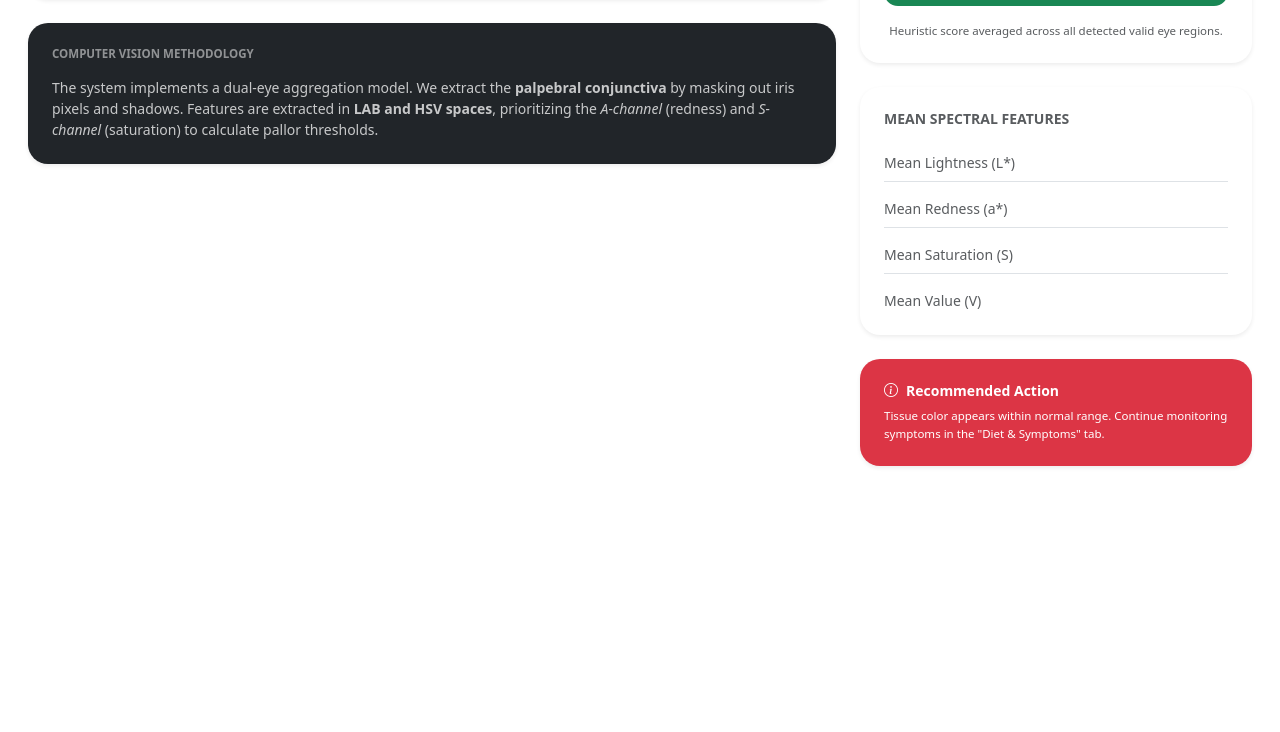
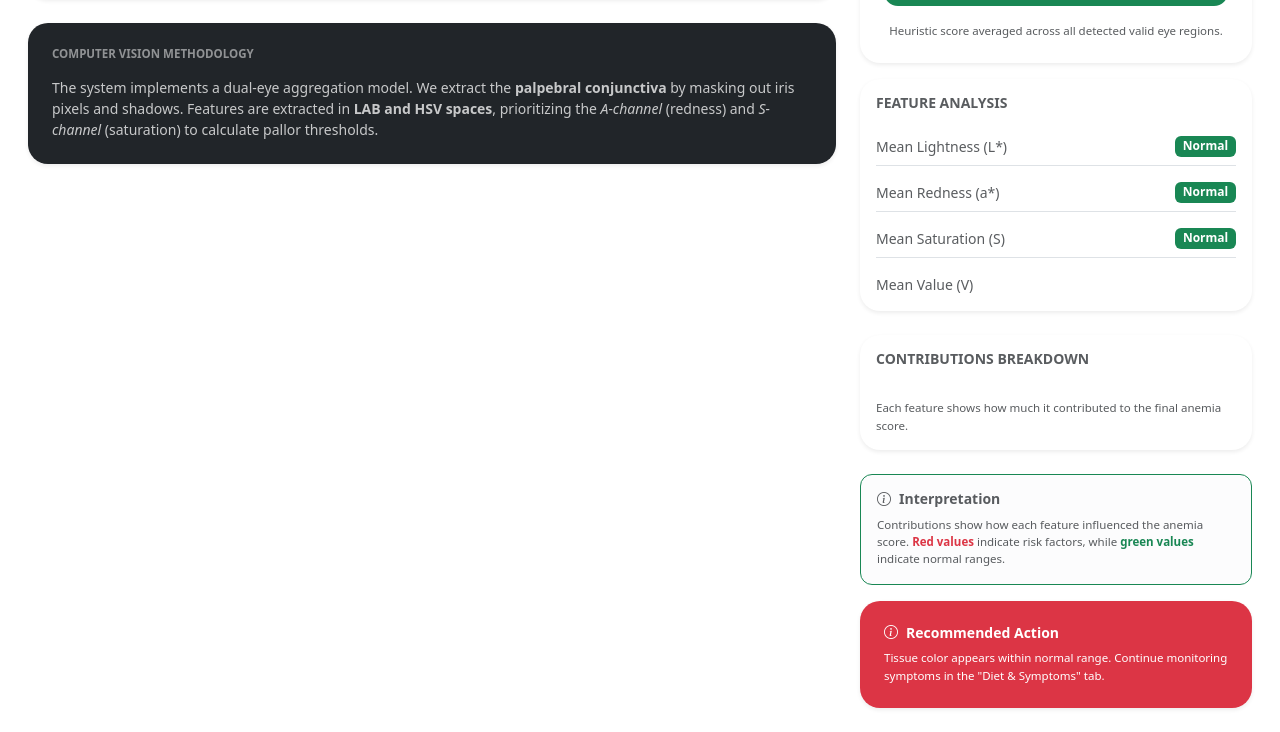
Before and after one commit to babithakur/HemoTrack, a Flask app: template app/templates/conjunctiva_result.html in a window 1280 px wide. Shown: the part 362-1094 px from the top of the page. Before the commit the page ends 829 px from the top, so only its background shows below. Run offline with Flask 3, Linux system fonts and the light colour scheme; the template is opened without the code that fills it, so the values that code supplies are empty; parts of the project's set-up code (start-up, migrations or seed data) failed here and were passed over.

Commit message:
Minor improvements in conjunctiva scan

```diff
--- a/app/templates/conjunctiva_result.html
+++ b/app/templates/conjunctiva_result.html
@@ -99,12 +99,7 @@
                             </div>
                         </div>
                         {% endfor %}
-
-
                     </div>
-
-
-
                 </div>
             </div>
 
@@ -120,7 +115,7 @@
         <!-- RIGHT: Numeric Results & Risk -->
         <div class="col-lg-4">
             <!-- Likelihood Score -->
-            <div class="card border-0 shadow-sm p-4 mb-4 text-center" style="border-radius: 20px;">
+            <div class="card border-0 shadow-sm p-4 mb-3 text-center" style="border-radius: 20px;">
                 <h6 class="fw-bold text-muted text-uppercase small mb-3">Anemia Likelihood</h6>
                 <div class="display-4 fw-bold text-danger mb-1">{{ result.score }}%</div>
                 <div class="badge
@@ -135,26 +130,74 @@
                 </p>
             </div>
 
-            <!-- Detailed Features -->
-            <div class="card border-0 shadow-sm p-4 mb-4" style="border-radius: 20px;">
-                <h6 class="fw-bold text-muted text-uppercase small mb-4">Mean Spectral Features</h6>
+
+
+        <!-- Feature Analysis -->
+        <div class="card border-0 shadow-sm p-3 mb-4" style="border-radius: 20px;">
+            <h6 class="fw-bold text-muted text-uppercase small mb-4">Feature Analysis</h6>
 
             <div class="feature-row d-flex justify-content-between mb-3 pb-2 border-bottom">
                 <span class="small text-muted">Mean Lightness (L*)</span>
                 <span class="fw-bold">{{ result.features['mean_lightness'] }}</span>
+                {% if result.features['mean_lightness'] > 115 %}
+                    <span class="badge bg-danger">Risk</span>
+                {% else %}
+                    <span class="badge bg-success">Normal</span>
+                {% endif %}
             </div>
+
             <div class="feature-row d-flex justify-content-between mb-3 pb-2 border-bottom">
                 <span class="small text-muted">Mean Redness (a*)</span>
                 <span class="fw-bold text-danger">{{ result.features['mean_redness'] }}</span>
+                {% if result.features['mean_redness'] < 145 %}
+                    <span class="badge bg-danger">Risk</span>
+                {% else %}
+                    <span class="badge bg-success">Normal</span>
+                {% endif %}
             </div>
+
             <div class="feature-row d-flex justify-content-between mb-3 pb-2 border-bottom">
                 <span class="small text-muted">Mean Saturation (S)</span>
                 <span class="fw-bold">{{ result.features['mean_saturation'] }}</span>
+                {% if result.features['mean_saturation'] < 45 %}
+                    <span class="badge bg-danger">Risk</span>
+                {% else %}
+                    <span class="badge bg-success">Normal</span>
+                {% endif %}
             </div>
+
             <div class="feature-row d-flex justify-content-between mb-0">
                 <span class="small text-muted">Mean Value (V)</span>
                 <span class="fw-bold">{{ result.features['mean_value'] }}</span>
             </div>
+
+            </div>
+            <!-- Contributions Breakdown -->
+            <div class="card border-0 shadow-sm p-3 mb-4" style="border-radius: 20px;">
+                <h6 class="fw-bold text-muted text-uppercase small mb-4">Contributions Breakdown</h6>
+                {% for feature, value in result.contributions.items() %}
+                <div class="feature-row d-flex justify-content-between mb-3 pb-2 border-bottom">
+                    <span class="small text-muted">{{ feature|capitalize }}</span>
+                    <span class="fw-bold {% if value > 0 %}text-danger{% else %}text-success{% endif %}">
+                        {{ value }}
+                    </span>
+                </div>
+                {% endfor %}
+                <p class="x-small text-muted mt-2 mb-0">
+                    Each feature shows how much it contributed to the final anemia score.
+                </p>
+            </div>
+
+            <!-- Interpretation Note -->
+            <div class="alert alert-light border-start border-1 border-success mt-3 mb-3 p-2.5" style="border-radius: 12px;">
+                <h6 class="fw-bold text-muted small mb-2">
+                    <i class="bi bi-info-circle me-2"></i>Interpretation
+                </h6>
+                <p class="x-small text-muted mb-0">
+                    Contributions show how each feature influenced the anemia score.
+                    <span class="text-danger fw-bold">Red values</span> indicate risk factors, while
+                    <span class="text-success fw-bold">green values</span> indicate normal ranges.
+                </p>
             </div>
 
             <!-- Health Action -->
@@ -188,6 +231,10 @@
             width: 220px !important;  /* smaller in report */
             height: 200px !important;
         }
+        .alert {
+            border: none !important;   /* remove all borders */
+            box-shadow: none !important; /* remove shadow if any */
+        }
         .d-inline-block { display: inline-block !important; }
         .text-center { text-align: center !important; }
         .sidebar, .btn { display: none !important; }
```
Also changed, not shown: app/service/user_service.py (+6 -1 lines), app/utils/conjunctiva_utils.py (+58 -8 lines). Lines whose indentation alone changed are shown as unchanged.
